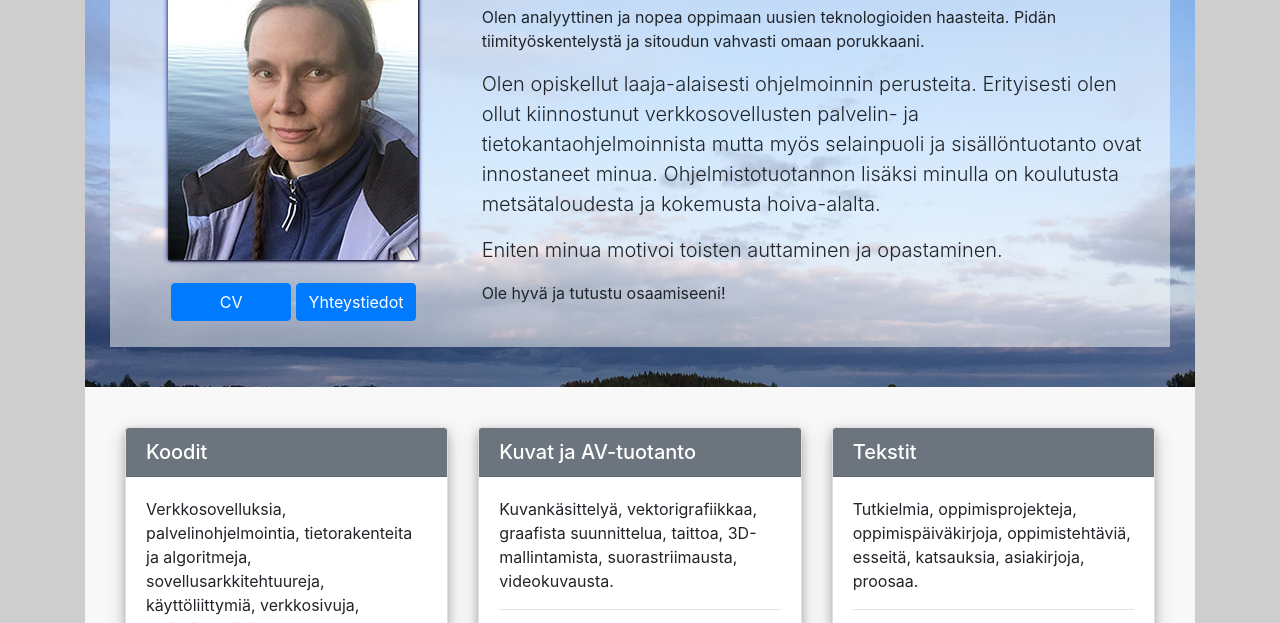
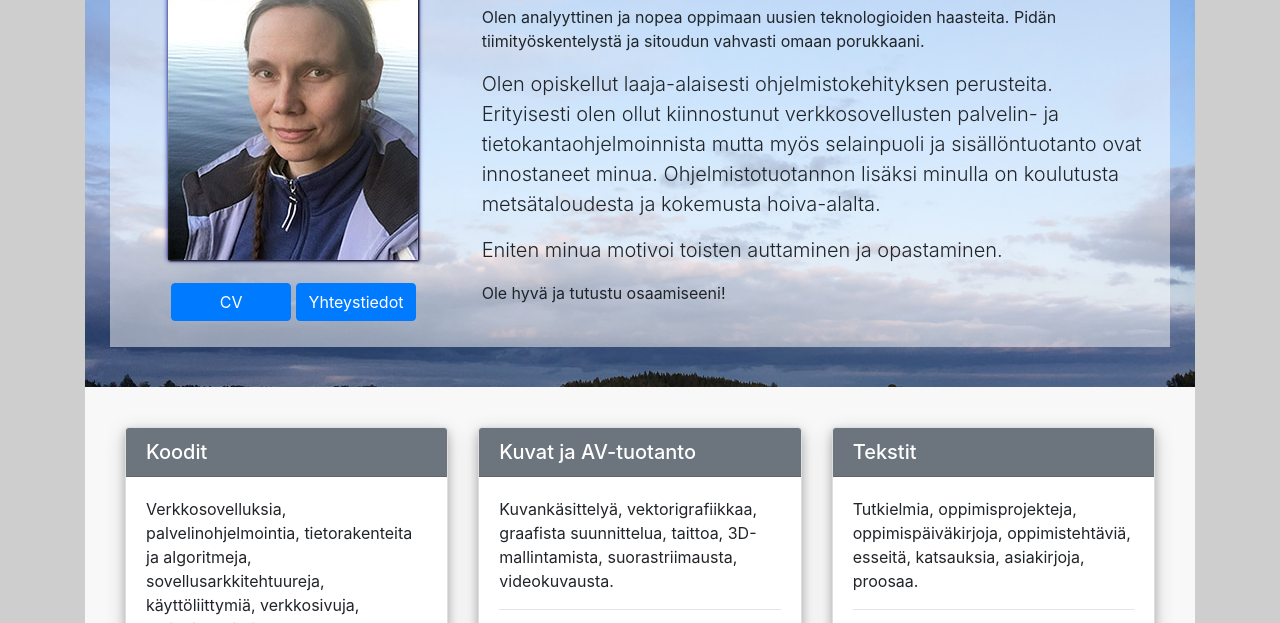
Before and after one commit to annemaarit/annemaarit.github.io, a plain HTML site: page index.html in a window 1280 px wide. Shown: the part 160-783 px from the top of the page. Drawn offline with nearby package versions, Linux system fonts and the light colour scheme.

Commit message:
Update index.html text
Sanamuotoa muutettu

```diff
--- a/index.html
+++ b/index.html
@@ -91,7 +91,7 @@
                 omaan porukkaani.
               </p>
               <p class="lead">
-		Olen opiskellut laaja-alaisesti ohjelmoinnin perusteita. Erityisesti olen ollut kiinnostunut verkkosovellusten
+		Olen opiskellut laaja-alaisesti ohjelmistokehityksen perusteita. Erityisesti olen ollut kiinnostunut verkkosovellusten
 		palvelin- ja tietokantaohjelmoinnista mutta myös selainpuoli ja sisällöntuotanto ovat innostaneet minua.
 		Ohjelmistotuotannon lisäksi minulla on koulutusta metsätaloudesta ja kokemusta hoiva-alalta.
               </p>
```
